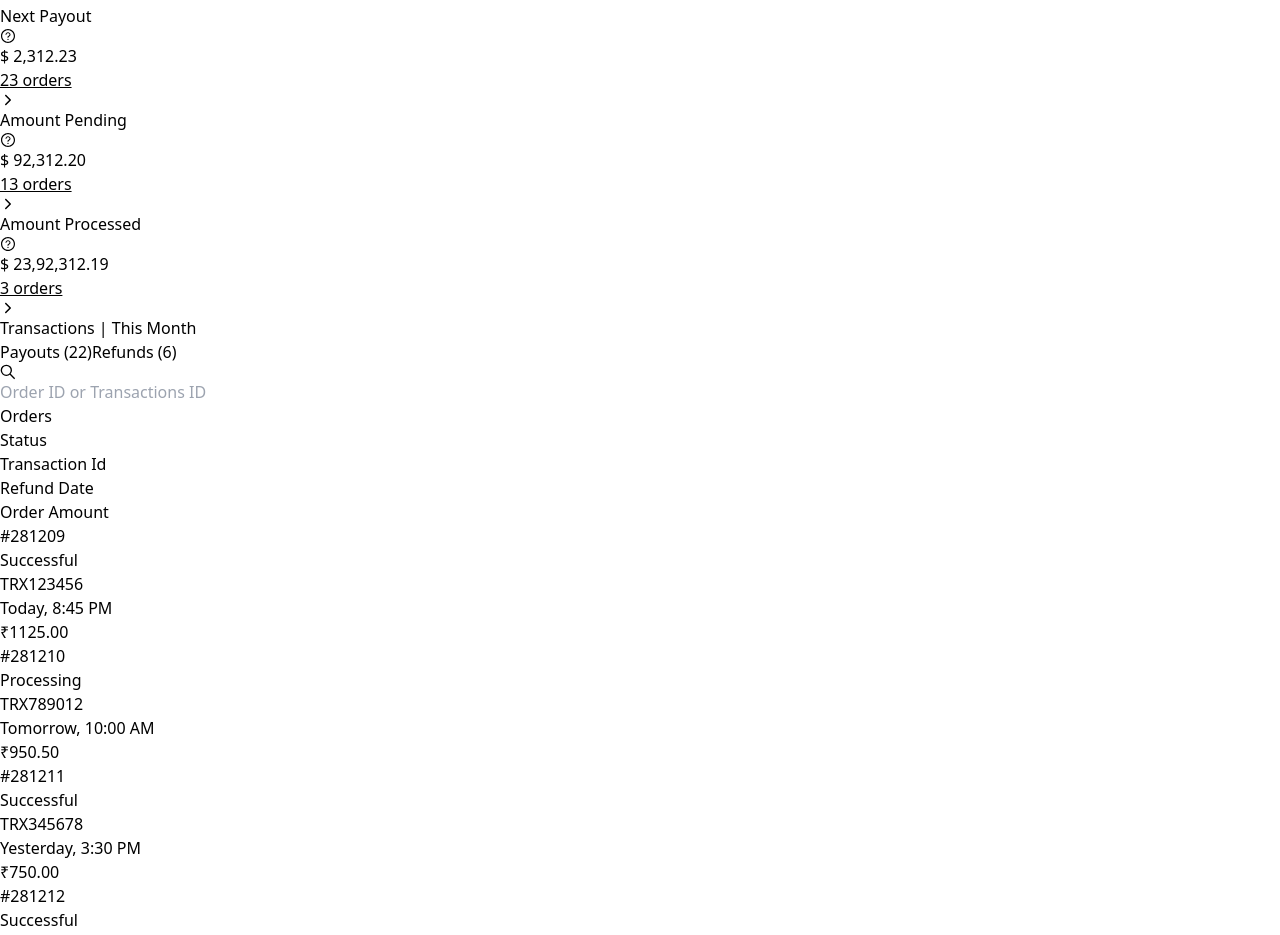
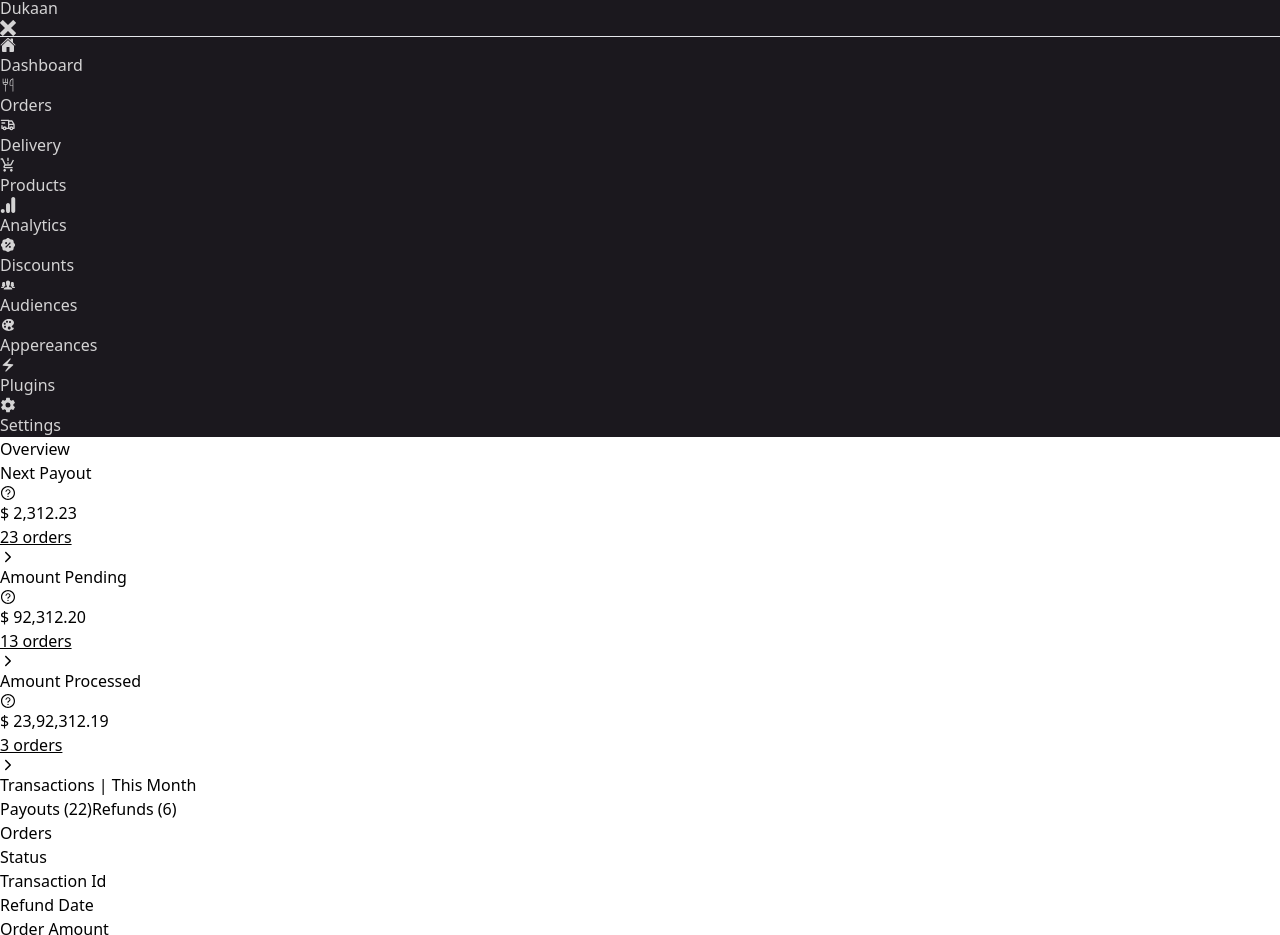
Before and after one commit to KashyapDas/Dukaan-Dashboard-Clone, a React (Vite) app: page / in a window 1280 px wide. Shown: the part 517-1452 px from the top of the page. Built offline with nearby package versions, Linux system fonts and the light colour scheme.

Commit message:
submiting the final projects...

```diff
--- a/src/App.jsx
+++ b/src/App.jsx
@@ -6,6 +6,7 @@
 import Overview from "./components/Overview";
 import Transaction from "./components/Transaction";
 import Footer from "./components/footer";
+import style from "./components/regular.module.css"
 
 function App() {
 
@@ -13,22 +14,22 @@
 
 
   return (
-    <div className="w-screen h-screen sm:bg-green-500 overflow-x-hidden relative">
+    <div className={`w-screen h-screen bg-white overflow-x-hidden relative xl:flex ${style.none}`}>
 
       <div className="flex mt-1 h-fit items-center">
         {/* Hamburg Menu */}
-        <div className="sidebar h-fit w-fit">
+        <div className="sidebar h-fit w-fit xl:hidden">
           <GiHamburgerMenu className="text-3xl cursor-pointer" onClick={()=>setNavAtoms(prev=>!prev)} />
         </div>
         {/* Search Bar will appear here */}
-        <div className="searchBar m-auto">
-          <input type="search" placeholder="Search Features, tutorials, etc." className="p-1 rounded-md border-2 border-solid border-black" />
+        <div className={`searchBar m-auto sm:w-1/2 xl:w-1/3 text-center xl:absolute xl:right-[25%] xl:top-[2%] 2xl:top-[1.56]`}>
+          <input type="search" placeholder="Search Features, tutorials, etc." className="p-1 xl:p-2 rounded-md border-2 border-solid border-black w-full xl:text-lg" />
         </div>
       </div>
 
       {/* Navbar Components */}
       <div
-        className={`transition-all duration-300 ease-in-out absolute -translate-y-[0.6%] ${
+        className={`h-screen lg:h-[101.5vh] transition-all duration-300 ease-in-out absolute -translate-y-[0.6%] xl:hidden ${
           navAtoms
             ? 'opacity-100 translate-x-0'
             : 'opacity-0 -translate-x-full pointer-events-none'
@@ -36,11 +37,19 @@
       >
         <Navbar />
       </div>
-      {/* Overview Section */}
-      <Overview/>
-      {/* Transaction Section */}
-      <Transaction/>
-      <Footer/>
+
+      <div className="hidden xl:block xl:w-[20vw]">
+        <Navbar />
+      </div>
+      <div className="xl:w-[80vw]">
+
+        {/* Overview Section */}
+        <Overview/>
+        {/* Transaction Section */}
+        <Transaction/>
+        <Footer/>
+
+      </div>
     </div>
   );
 }
--- a/src/components/Footer.jsx
+++ b/src/components/Footer.jsx
@@ -4,7 +4,7 @@
 const Footer = React.memo(()=> {
     console.log("Footer Components render...");
   return (
-    <h1 className='flex items-center justify-center font-semibold text-md mt-1'>Powered by Dukaan <FaBasketShopping className='ml-2'/></h1>
+    <h1 className='flex items-center justify-center font-semibold text-md mt-1 xl:text-xl xl:mt-3'>Powered by Dukaan <FaBasketShopping className='ml-2'/></h1>
   )
 })
 
--- a/src/components/Navbar.jsx
+++ b/src/components/Navbar.jsx
@@ -21,16 +21,16 @@
 
   return (
     <div
-      className={`h-screen w-[50vw] absolute -translate-y-[5%] p-1 ${style.navbarBg}`}
+      className={`h-screen w-[50vw] sm:w-[35vw] md:w-[30vw] lg:w-[20vw] lg:h-full absolute -translate-y-[5%] p-1 ${style.navbarBg} xl:relative xl:-translate-y-[0%] xl:rounded-sm`}
     >
       {/* Brand Logo and remove button will be present here */}
       <div className="topSideBar w-full flex justify-between items-center mt-4">
         <h1 className="w-fit h-fit flex justify-center items-center">
           <FaShopware className="text-3xl" />
-          <span className="ml-2 text-2xl font-semibold ">Dukaan</span>
+          <span className="ml-2 text-2xl xl:text-4xl 2xl:text-5xl font-semibold ">Dukaan</span>
         </h1>
         <ImCross
-          className="text-xl cursor-pointer"
+          className="text-xl cursor-pointer xl:hidden"
           onClick={() => setNavAtoms((prev) => !prev)}
         />
       </div>
@@ -40,43 +40,43 @@
       <ul className="w-full flex flex-col gap-y-2">
         <li className="w-full flex items-center p-2 text-xl">
           <IoHome className="font-semibold" />
-          <span className="ml-2 font-bold">Dashboard</span>
+          <span className="ml-2 font-bold xl:text-xl">Dashboard</span>
         </li>
         <li className="w-full flex items-center p-2 text-xl">
           <CiForkAndKnife className="font-semibold" />
-          <span className="ml-2 font-bold">Orders</span>
+          <span className="ml-2 font-bold xl:text-xl">Orders</span>
         </li>
         <li className="w-full flex items-center p-2 text-xl">
           <TbTruckDelivery className="font-semibold" />
-          <span className="ml-2 font-bold">Delivery</span>
+          <span className="ml-2 font-bold xl:text-xl">Delivery</span>
         </li>
         <li className="w-full flex items-center p-2 text-xl">
           <MdProductionQuantityLimits className="font-semibold" />
-          <span className="ml-2 font-bold">Products</span>
+          <span className="ml-2 font-bold xl:text-xl">Products</span>
         </li>
         <li className="w-full flex items-center p-2 text-xl">
           <SiGoogleanalytics className="font-semibold" />
-          <span className="ml-2 font-bold">Analytics</span>
+          <span className="ml-2 font-bold xl:text-xl">Analytics</span>
         </li>
         <li className="w-full flex items-center p-2 text-xl">
           <RiDiscountPercentFill className="font-semibold" />
-          <span className="ml-2 font-bold">Discounts</span>
+          <span className="ml-2 font-bold xl:text-xl">Discounts</span>
         </li>
         <li className="w-full flex items-center p-2 text-xl">
           <IoIosPeople className="font-semibold" />
-          <span className="ml-2 font-bold">Audiences</span>
+          <span className="ml-2 font-bold xl:text-xl">Audiences</span>
         </li>
         <li className="w-full flex items-center p-2 text-xl">
           <IoIosColorPalette className="font-semibold" />
-          <span className="ml-2 font-bold">Appereances</span>
+          <span className="ml-2 font-bold xl:text-xl">Appereances</span>
         </li>
         <li className="w-full flex items-center p-2 text-xl">
           <MdElectricBolt className="font-semibold" />
-          <span className="ml-2 font-bold">Plugins</span>
+          <span className="ml-2 font-bold xl:text-xl">Plugins</span>
         </li>
         <li className="w-full flex items-center p-2 text-xl">
           <IoSettingsSharp className="font-semibold" />
-          <span className="ml-2 font-bold">Settings</span>
+          <span className="ml-2 font-bold xl:text-xl">Settings</span>
         </li>
       </ul>
     </div>
--- a/src/components/Orders.jsx
+++ b/src/components/Orders.jsx
@@ -3,60 +3,43 @@
 import { useRecoilValue } from "recoil";
 import { atomData } from "../atoms/DataAtom";
 
-const Orders=React.memo(()=>{
-
-    const rawData = useRecoilValue(atomData);
-    console.log("Orders components render...");
+const Orders = React.memo(() => {
+  const rawData = useRecoilValue(atomData);
+  console.log("Orders components render...");
 
   return (
-    <div className=" h-fit w-screen flex flex-col gap-y-4 mt-5">
-      <div className="flex items-center w-[60vw] bg-white rounded-md ml-2 border-2 border-solid border-black">
-        <GrSearch className=" bg-white text-xl rounded-md ml-2" />
-        <input
-          className="w-full p-2 rounded-md border-none outline-none"
-          type="text"
-          name="orderSearch"
-          id="orderSearch"
-          placeholder="Order ID or Transactions ID"
-        />
-      </div>
-
-      <div className="w-full overflow-x-auto ml-2">
-
-        <div className="min-w-[800px]">
-
-          <div className="grid grid-cols-5 gap-4 mb-3">
-            <h1 className="text-xl truncate ">Orders</h1>
-            <h1 className="text-xl truncate ">Status</h1>
-            <h1 className="text-xl truncate ">Transaction Id</h1>
-            <h1 className="text-xl truncate ">Refund Date</h1>
-            <h1 className="text-xl truncate ">Order Amount</h1>
+    <div className="w-full h-full flex flex-col">
+      {/* Table Container with fixed header */}
+      <div className="relative w-full h-full flex flex-col">
+        {/* Header */}
+        <div className="sticky top-0 z-10">
+          <div className="grid grid-cols-5 gap-4 p-4 font-semibold border-b">
+            <div className="2xl:text-xl">Orders</div>
+            <div className="2xl:text-xl">Status</div>
+            <div className="2xl:text-xl">Transaction Id</div>
+            <div className="2xl:text-xl">Refund Date</div>
+            <div className="2xl:text-xl">Order Amount</div>
           </div>
-
-        {/* Map the json */}
-
-            {rawData.map((items,index)=>(
-                    <div key={index} className="grid grid-cols-5 gap-4">
-                        <h1 className="text-sm truncate ">{items.orders}</h1>
-                        <h1 className="text-sm truncate ">{items.status}</h1>
-                        <h1 className="text-sm truncate ">{items.transactionId}</h1>
-                        <h1 className="text-sm truncate ">{items.refundDate}</h1>
-                        <h1 className="text-sm truncate ">{items.otherAmount}</h1>
-                  </div>
-            ))}
-
-
-
         </div>
 
+        {/* Scrollable Content */}
+        <div className="flex-1 overflow-y-auto">
+          {rawData.map((items, index) => (
+            <div
+              key={index}
+              className="grid grid-cols-5 gap-4 p-4 border-b hover:bg-gray-50 cursor-pointer"
+            >
+              <div className="truncate">{items.orders}</div>
+              <div className="truncate">{items.status}</div>
+              <div className="truncate">{items.transactionId}</div>
+              <div className="truncate">{items.refundDate}</div>
+              <div className="truncate">{items.otherAmount}</div>
+            </div>
+          ))}
+        </div>
       </div>
-
-
-
-
-
     </div>
   );
-})
+});
 
 export default Orders;
--- a/src/components/Overview.jsx
+++ b/src/components/Overview.jsx
@@ -5,10 +5,13 @@
   console.log("Overview Components Render...");
   return (
     <div className='w-full p-1 flex flex-col gap-y-5 '>
-      <h1 className='text-3xl font-light mt-3 ml-1'>Overview</h1>
-      <Cards title="Next Payout" desc="$ 2,312.23" orders="23 orders" />
-      <Cards title="Amount Pending" desc="$ 92,312.20" orders="13 orders" />
-      <Cards title="Amount Processed" desc="$ 23,92,312.19" orders="3 orders" />
+      <h1 className='text-3xl font-light mt-3 ml-1 xl:text-5xl xl:font-medium 2xl:text-3xl'>Overview</h1>
+      <div className='flex flex-col gap-y-5 lg:grid lg:grid-cols-2 lg:gap-5'>
+        <Cards title="Next Payout" desc="$ 2,312.23" orders="23 orders" />
+        <Cards title="Amount Pending" desc="$ 92,312.20" orders="13 orders" />
+        <Cards title="Amount Processed" desc="$ 23,92,312.19" orders="3 orders" />
+      </div>
+
     </div>
   )
 })
--- a/src/components/Transaction.jsx
+++ b/src/components/Transaction.jsx
@@ -7,11 +7,12 @@
 
 
   return (
-    <div className='w-screen flex flex-col gap-y-2'>
+    <div className='w-screen xl:w-full flex flex-col gap-y-2'>
 
-       <h1 className='text-2xl mt-2 font-ligth p-2'>Transactions | This Month </h1>
-       <div className='flex gap-x-5 ml-2'>
-        <button className='bg-slate-200 hover:bg-blue-950 hover:text-white p-1 px-5 text-center text-lg font-semibold rounded-full'>Payouts (22)</button>
+       <h1 className='text-2xl mt-2 font-ligth p-2 xl:text-4xl xl:font-medium 2xl:text-3xl 2xl:mb-4 2xl:mt-2'>Transactions | This Month </h1>
+       <div className='flex gap-x-5 ml-2 mb-5'>
+        <button className='bg-slate-200 hover:bg-blue-950 hover:text-white p-1 px-5 text-center text-lg
+        font-semibold rounded-full'>Payouts (22)</button>
         <button className='bg-slate-200 hover:bg-blue-950 hover:text-white p-1 px-6 text-center text-lg font-semibold rounded-full'>Refunds (6)</button>
        </div>
       {/* Orders Sections */}
--- a/src/components/regular.module.css
+++ b/src/components/regular.module.css
@@ -6,3 +6,7 @@
 .underline{
     text-decoration: underline;
 }
+
+.none::-webkit-scrollbar{
+    display: none;
+}
```
